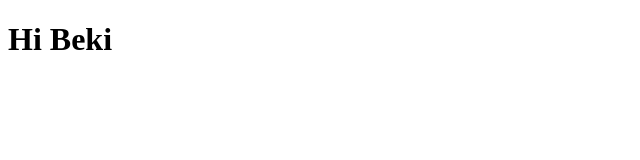
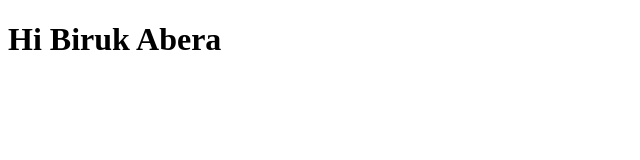
Before and after one commit to Biruk-A/Abebe, a plain HTML site: page index.html in a window 1280 px wide. Shown: the whole page, without its empty margins (0-640 px from the left). Drawn offline with Linux system fonts and the light colour scheme.

Commit message:
Updated the name

```diff
--- a/index.html
+++ b/index.html
@@ -7,6 +7,6 @@
     <title>Biruk</title>
 </head>
 <body>
-    <h1>Hi Beki</h1>
+    <h1>Hi Biruk Abera</h1>
 </body>
 </html>
```
